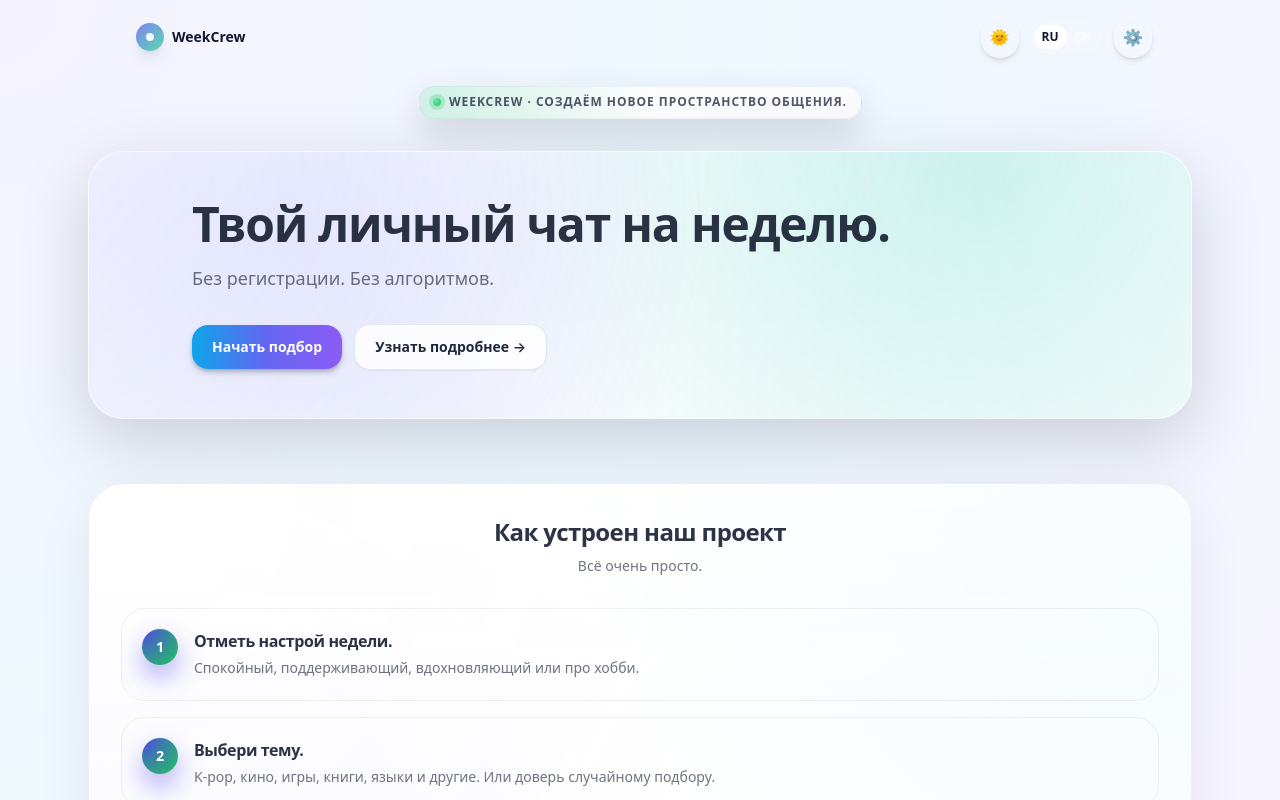
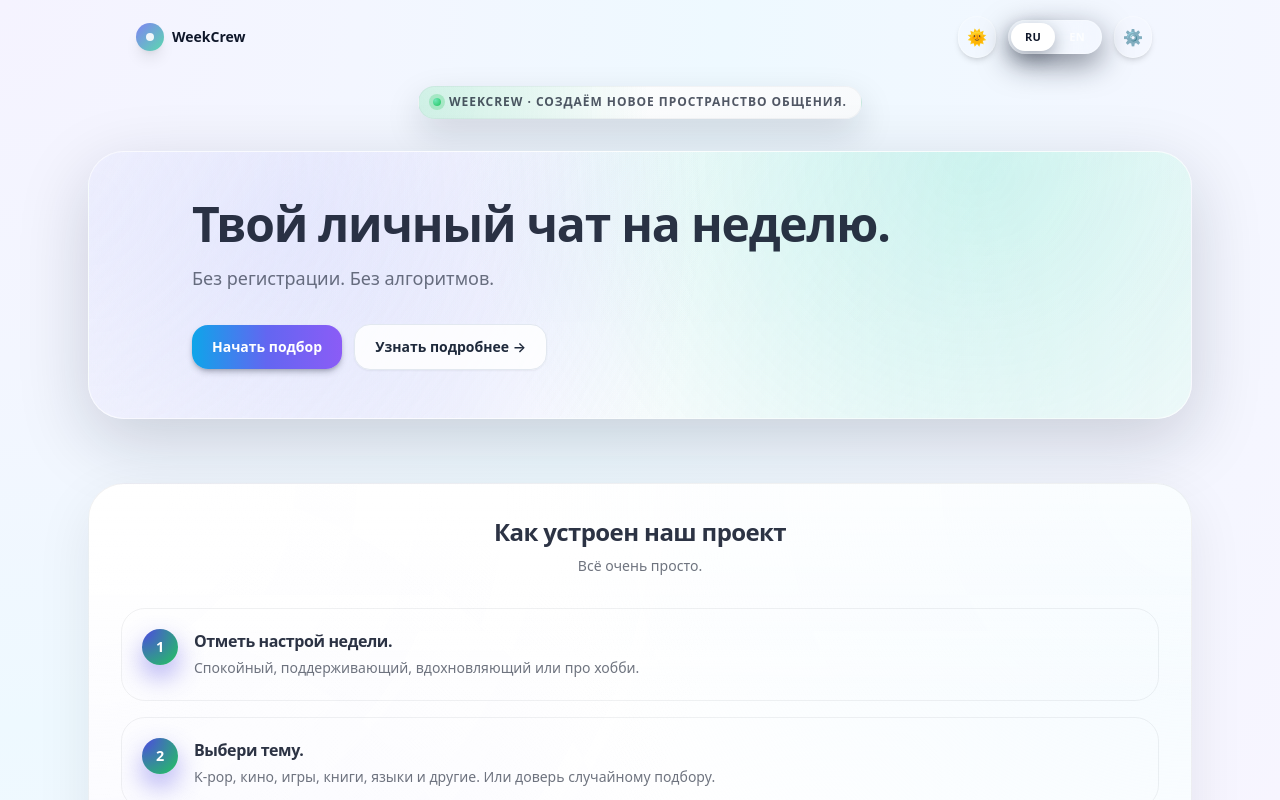
Before and after one commit to QuantumKeyUYU/WeekCrew, a Next.js app: page / in a window 1280 px wide. Shown: the top 800 px of the page. Built offline with nearby package versions, Linux system fonts and the light colour scheme; no server answers.

Commit message:
Update language-switch.tsx

```diff
--- a/src/components/layout/language-switch.tsx
+++ b/src/components/layout/language-switch.tsx
@@ -5,7 +5,7 @@ import { useTranslation } from '@/i18n/useTranslation';
 import { useAppStore } from '@/store/useAppStore';
 
 export const LanguageSwitch = () => {
-  const t = useTranslation();
+  useTranslation(); // просто чтобы дернуть i18n, если надо
   const language = useAppStore((state) => state.settings.language ?? 'ru');
   const updateSettings = useAppStore((state) => state.updateSettings);
 
@@ -15,23 +15,28 @@ export const LanguageSwitch = () => {
   };
 
   return (
-    <div className="inline-flex items-center rounded-full border border-white/20 bg-white/10 p-0.5 backdrop-blur-md dark:border-white/10 dark:bg-white/5">
-      {(['ru', 'en'] as const).map((locale) => (
+    <div className="inline-flex items-center rounded-full border border-white/25 bg-white/10 p-0.5 shadow-[0_10px_30px_rgba(15,23,42,0.5)] backdrop-blur-md dark:border-white/10 dark:bg-slate-900/60">
+      {(['ru', 'en'] as const).map((locale) => {
+        const active = locale === language;
+
+        return (
           <button
             key={locale}
             type="button"
             onClick={() => handleChange(locale)}
             className={clsx(
-            'px-2 py-1 text-xs font-semibold rounded-full transition-all',
-            language === locale
-              ? 'bg-white text-slate-900 dark:bg-white dark:text-slate-900'
-              : 'text-white/70 hover:text-white'
+              // ВЕСЬ этот пилюль — кликабельная зона
+              'flex min-w-[44px] items-center justify-center rounded-full px-3 py-1.5 text-[11px] font-semibold tracking-wide uppercase outline-none transition-all duration-150 active:scale-[0.96]',
+              active
+                ? 'bg-white text-slate-900 shadow-[0_6px_18px_rgba(15,23,42,0.35)] dark:bg-slate-100'
+                : 'text-white/75 hover:text-white hover:bg-white/10'
             )}
-          aria-pressed={language === locale}
+            aria-pressed={active}
           >
             {locale === 'ru' ? 'RU' : 'EN'}
           </button>
-      ))}
+        );
+      })}
     </div>
   );
 };
```
Lines whose indentation alone changed are shown as unchanged.
